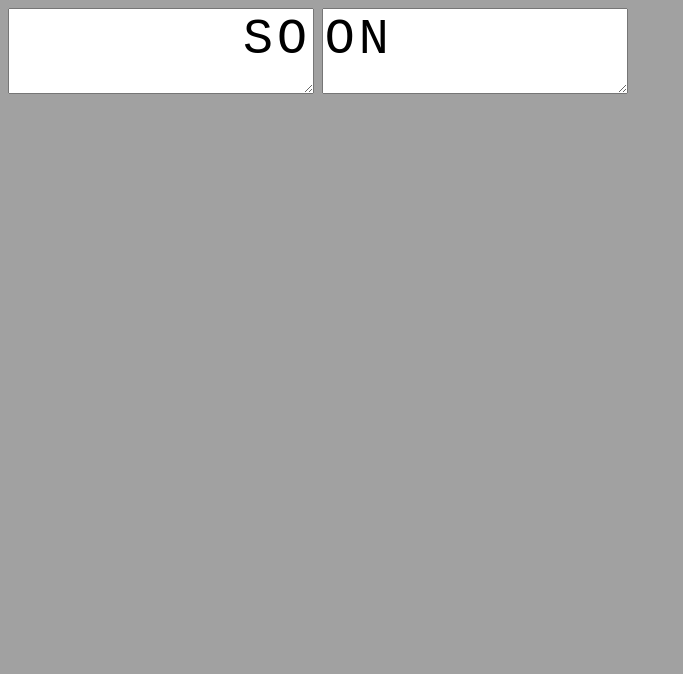
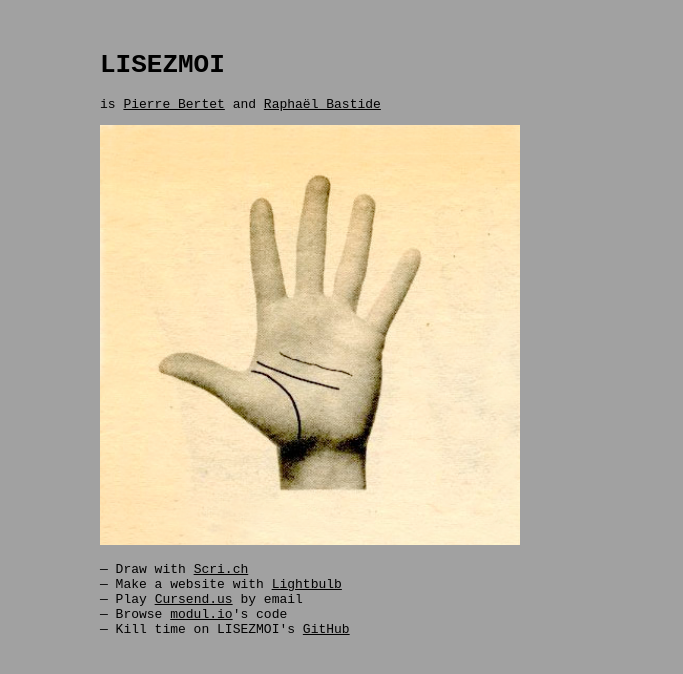
Before and after one commit to lisezmoi/lisezmoi.github.com, a plain HTML site: page index.html in a window 1280 px wide. Shown: the whole page, without its empty margins (0-683 px from the left). Drawn offline with Linux system fonts and the light colour scheme.

Commit message:
Homepage update

```diff
--- a/index.html
+++ b/index.html
@@ -2,16 +2,25 @@
 <html lang="en">
 <head>
   <meta charset="utf-8" />
-  <title>SOON</title>
+  <title>LISEZMOI</title>
   <style type="text/css" media="screen">
-    body{font-family:monospace; background:#A1A1A1; min-width:630px;}
-    textarea{font-size:50px;width:300px;height:80px; letter-spacing:4px;}
-    textarea.pierre{text-align:right;}
-    textarea.raphael{text-align:left;}
+    body{font-family:monospace; background:#A1A1A1; min-width:630px;margin: 50px 100px 0;}
+		a{color:black;}
+		ul{padding:0;}
+		li{list-style-type:none;}
+		li:before{content:"— ";}
   </style>
 </head>
 <body>
-  <textarea class="pierre">SO</textarea>
-  <textarea class="raphael">ON</textarea>
+	<h1>LISEZMOI</h1>
+	<p>is <a href="http://pierrebertet.net/">Pierre Bertet</a> and <a href="http://raphaelbastide.com/">Raphaël Bastide</a></p>
+  <img width="420" height="420" title="LISEZMOI" alt="LISEZMOI logo" src="logo.png" />
+	<ul>
+		<li>Draw with <a href="http://scri.ch/">Scri.ch</a></li>
+		<li>Make a website with <a href="https://github.com/lisezmoi/lightbulb">Lightbulb</a></li>
+		<li>Play <a href="http://cursend.us/">Cursend.us</a> by email</li>
+		<li>Browse <a href="https://github.com/lisezmoi/modul.io">modul.io</a>'s code</li>
+		<li>Kill time on LISEZMOI's <a href="https://github.com/lisezmoi/">GitHub</a></li>
+	</ul>
 </body>
 </html>
```
Also changed, not shown: logo.png (added).
